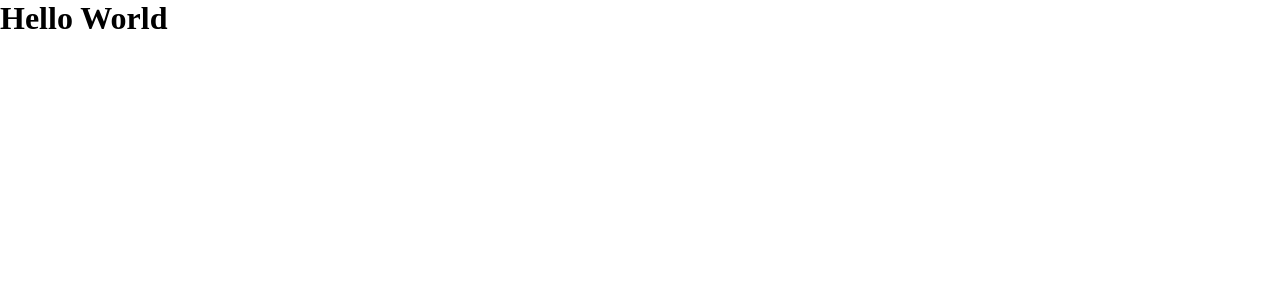
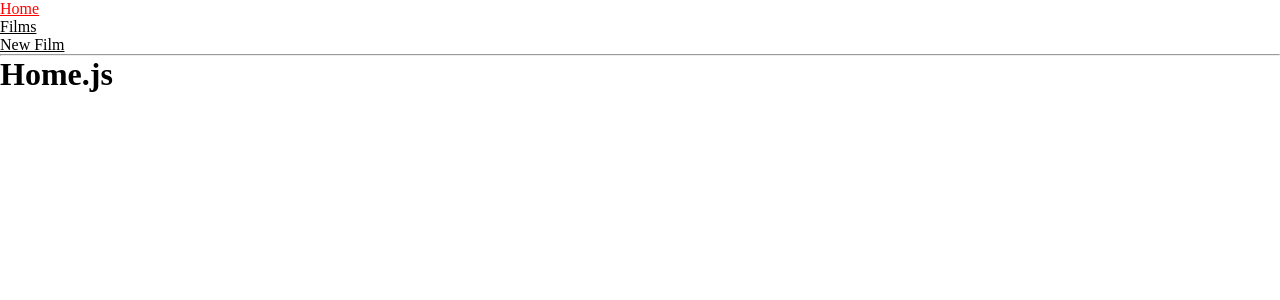
Before and after one commit to kaanyrd/FilmS, a React (Create React App) app: page / in a window 1280 px wide. Shown: the top 300 px of the page. Built offline with nearby package versions, Linux system fonts and the light colour scheme.

Commit message:
Router...

```diff
--- a/src/App.js
+++ b/src/App.js
@@ -1,12 +1,27 @@
 import React from "react";
 import "./App.css";
+import { createBrowserRouter, RouterProvider } from "react-router-dom";
+import Root from "./pages/Root";
+import Error from "./pages/Error";
+import Home from "./pages/Home";
+import Films from "./pages/Films";
+import NewFilm from "./pages/NewFilm";
+
+const router = createBrowserRouter([
+  {
+    path: "/",
+    element: <Root />,
+    errorElement: <Error />,
+    children: [
+      { index: true, element: <Home /> },
+      { path: "films", element: <Films /> },
+      { path: "newfilm", element: <NewFilm /> },
+    ],
+  },
+]);
 
 function App() {
-  return (
-    <div>
-      <h1>Hello World</h1>
-    </div>
-  );
+  return <RouterProvider router={router} />;
 }
 
 export default App;
--- /dev/null
+++ b/src/components/MainNavigation.js
@@ -0,0 +1,45 @@
+import React from "react";
+import { NavLink } from "react-router-dom";
+import classes from "./MainNavigation.module.css";
+
+function MainNavigation() {
+  return (
+    <div>
+      <ul>
+        <li>
+          <NavLink
+            to="/"
+            className={({ isActive }) =>
+              isActive ? classes.active : undefined
+            }
+            end
+          >
+            Home
+          </NavLink>
+        </li>
+        <li>
+          <NavLink
+            to="/films"
+            className={({ isActive }) =>
+              isActive ? classes.active : undefined
+            }
+          >
+            Films
+          </NavLink>
+        </li>
+        <li>
+          <NavLink
+            to="/newfilm"
+            className={({ isActive }) =>
+              isActive ? classes.active : undefined
+            }
+          >
+            New Film
+          </NavLink>
+        </li>
+      </ul>
+    </div>
+  );
+}
+
+export default MainNavigation;
--- /dev/null
+++ b/src/components/MainNavigation.module.css
@@ -0,0 +1,8 @@
+.active {
+  color: red;
+  text-decoration: underline;
+}
+
+a {
+  color: black;
+}
--- /dev/null
+++ b/src/pages/Error.js
@@ -0,0 +1,14 @@
+import React from "react";
+import MainNavigation from "../components/MainNavigation";
+
+function Error() {
+  return (
+    <div>
+      <MainNavigation />
+      <hr />
+      <h1>Error has occured</h1>
+    </div>
+  );
+}
+
+export default Error;
--- /dev/null
+++ b/src/pages/Films.js
@@ -0,0 +1,11 @@
+import React from "react";
+
+function Films() {
+  return (
+    <div>
+      <h1>Films.js</h1>
+    </div>
+  );
+}
+
+export default Films;
--- /dev/null
+++ b/src/pages/Home.js
@@ -0,0 +1,11 @@
+import React from "react";
+
+function Home() {
+  return (
+    <div>
+      <h1>Home.js</h1>
+    </div>
+  );
+}
+
+export default Home;
--- /dev/null
+++ b/src/pages/NewFilm.js
@@ -0,0 +1,11 @@
+import React from "react";
+
+function NewFilm() {
+  return (
+    <div>
+      <h1>NewFilm.js</h1>
+    </div>
+  );
+}
+
+export default NewFilm;
--- /dev/null
+++ b/src/pages/Root.js
@@ -0,0 +1,15 @@
+import React from "react";
+import MainNavigation from "../components/MainNavigation";
+import { Outlet } from "react-router-dom";
+
+function Root() {
+  return (
+    <>
+      <MainNavigation />
+      <hr />
+      <Outlet />
+    </>
+  );
+}
+
+export default Root;
```
